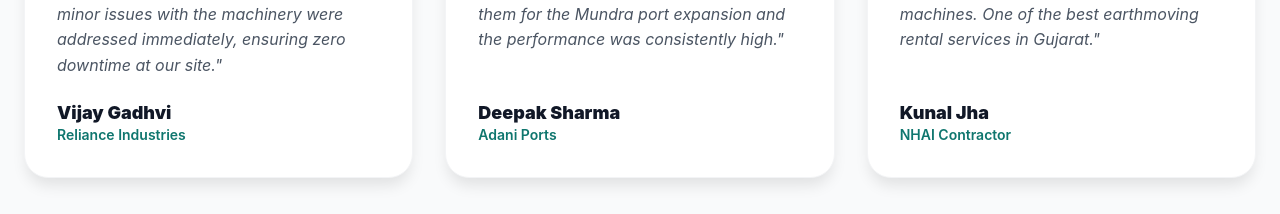
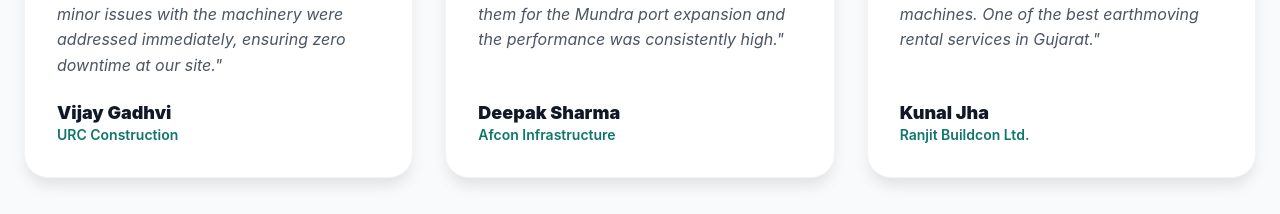
Before and after one commit to Om-5300/Construction-Website---Patel-Engineering-And-Earthmovers, a React (Vite) app: page /testimonials in a window 1280 px wide. Shown: the part 1123-1337 px from the top of the page. Built offline with nearby package versions, Linux system fonts and the light colour scheme.

Commit message:
--changes in testimonials

```diff
--- a/src/app/pages/Testimonials.tsx
+++ b/src/app/pages/Testimonials.tsx
@@ -25,19 +25,19 @@
   },
   {
     name: "Vijay Gadhvi",
-    company: "Reliance Industries",
+    company: "URC Construction",
     quote: "Their service support is outstanding. Any minor issues with the machinery were addressed immediately, ensuring zero downtime at our site.",
     rating: 4,
   },
   {
     name: "Deepak Sharma",
-    company: "Adani Ports",
+    company: "Afcon Infrastructure",
     quote: "Excellent fleet of excavators. We used them for the Mundra port expansion and the performance was consistently high.",
     rating: 5,
   },
   {
     name: "Kunal Jha",
-    company: "NHAI Contractor",
+    company: "Ranjit Buildcon Ltd.",
     quote: "Fair pricing and well-maintained machines. One of the best earthmoving rental services in Gujarat.",
     rating: 5,
   },
```
